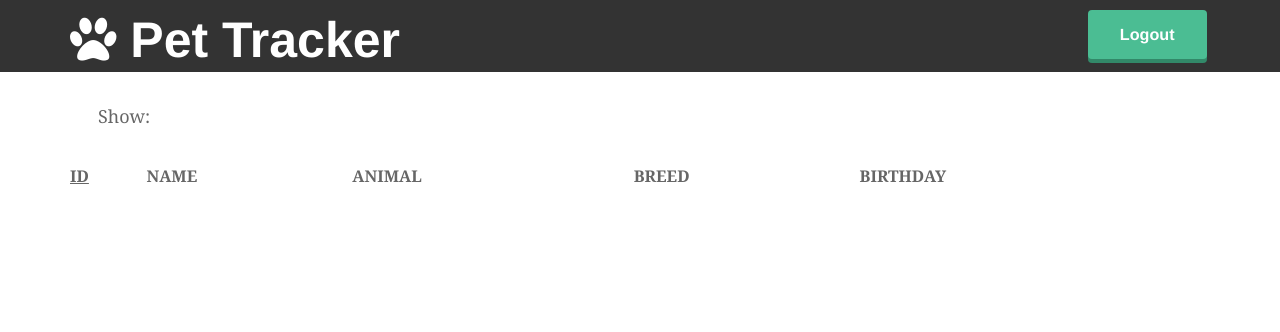
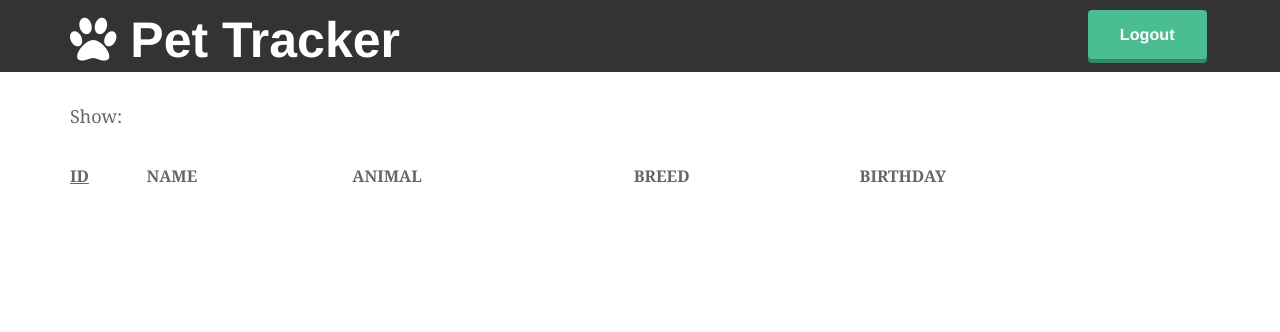
Before and after one commit to ryangallen/pet-tracker, a Django app: page / in a window 1280 px wide. Shown: the top 332 px of the page. Run offline with Django 3.2, Linux system fonts and the light colour scheme; a user stored in the database is signed in; data comes from the database, SQL or seed files in the repository; lists and menus that the app fills with data are empty.

Commit message:
style inline list

```diff
--- a/animals/static/css/main.css
+++ b/animals/static/css/main.css
@@ -14,6 +14,9 @@ form.small-width {
 }
 form.small-width input[type="text"], form.small-width input[type="password"]{
     width: 100%;
+}
+ul.inline-list, ul.inline-list>li:first-child{
+    margin-left: 0;
 }
 li.showing, li.not-showing{
     font-family: Helvetica, Arial, sans-serif;
```
